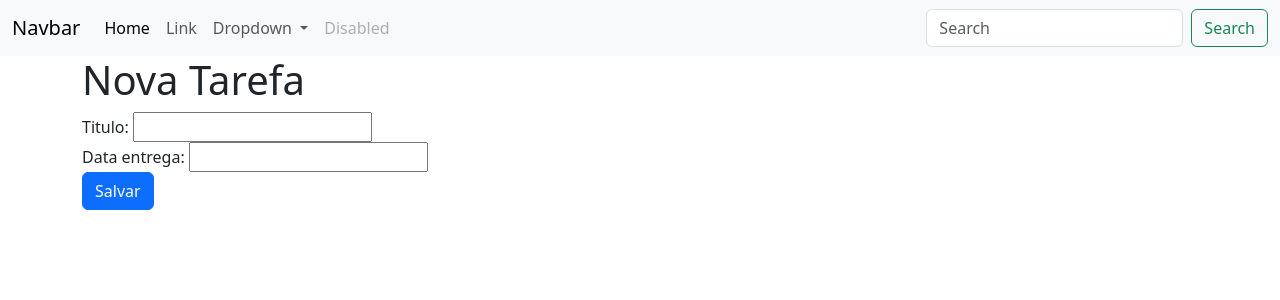
After one commit to TavaresItalo01/Projeto-DevWeb2, a Django app: page /create in a window 1280 px wide. The commit adds this page. Shown: the top 300 px of the page. Run offline with Django 5.2, Linux system fonts and the light colour scheme.

Commit message:
alterações na views.py e criação da tela de criação de nova tarefa

```diff
--- /dev/null
+++ b/gerenciador_tarefas/templates/gerenciador_tarefas/tarefa_form.html
@@ -0,0 +1,64 @@
+<!doctype html>
+<html lang="en">
+  <head>
+    <meta charset="utf-8">
+    <meta name="viewport" content="width=device-width, initial-scale=1">
+
+    <title>Crie uma nova Tarefa</title>
+
+    <link href="https://cdn.jsdelivr.net/npm/bootstrap@5.3.3/dist/css/bootstrap.min.css" rel="stylesheet" integrity="sha384-QWTKZyjpPEjISv5WaRU9OFeRpok6YctnYmDr5pNlyT2bRjXh0JMhjY6hW+ALEwIH" crossorigin="anonymous">
+  </head>
+  <body>
+
+    <nav class="navbar navbar-expand-lg bg-body-tertiary">
+        <div class="container-fluid">
+          <a class="navbar-brand" href="#">Navbar</a>
+          <button class="navbar-toggler" type="button" data-bs-toggle="collapse" data-bs-target="#navbarSupportedContent" aria-controls="navbarSupportedContent" aria-expanded="false" aria-label="Toggle navigation">
+            <span class="navbar-toggler-icon"></span>
+          </button>
+          <div class="collapse navbar-collapse" id="navbarSupportedContent">
+            <ul class="navbar-nav me-auto mb-2 mb-lg-0">
+              <li class="nav-item">
+                <a class="nav-link active" aria-current="page" href="#">Home</a>
+              </li>
+              <li class="nav-item">
+                <a class="nav-link" href="#">Link</a>
+              </li>
+              <li class="nav-item dropdown">
+                <a class="nav-link dropdown-toggle" href="#" role="button" data-bs-toggle="dropdown" aria-expanded="false">
+                  Dropdown
+                </a>
+                <ul class="dropdown-menu">
+                  <li><a class="dropdown-item" href="#">Action</a></li>
+                  <li><a class="dropdown-item" href="#">Another action</a></li>
+                  <li><hr class="dropdown-divider"></li>
+                  <li><a class="dropdown-item" href="#">Something else here</a></li>
+                </ul>
+              </li>
+              <li class="nav-item">
+                <a class="nav-link disabled" aria-disabled="true">Disabled</a>
+              </li>
+            </ul>
+            <form class="d-flex" role="search">
+              <input class="form-control me-2" type="search" placeholder="Search" aria-label="Search">
+              <button class="btn btn-outline-success" type="submit">Search</button>
+            </form>
+          </div>
+        </div>
+      </nav>
+
+      <main class="container">
+        <h1>Nova Tarefa</h1>
+
+        <form method="POST">
+            {% csrf_token %}
+
+            {{ form }}
+
+            <button type="submit" class="btn btn-primary">Salvar</button>
+      </main>
+
+    <script src="https://cdn.jsdelivr.net/npm/bootstrap@5.3.3/dist/js/bootstrap.bundle.min.js" integrity="sha384-YvpcrYf0tY3lHB60NNkmXc5s9fDVZLESaAA55NDzOxhy9GkcIdslK1eN7N6jIeHz" crossorigin="anonymous"></script>
+
+    </body>
+</html>
--- a/gerenciador_tarefas/templates/gerenciador_tarefas/lista_tarefas.html
+++ b/gerenciador_tarefas/templates/gerenciador_tarefas/tarefa_list.html
@@ -62,7 +62,7 @@
               </tr>
             </thead>
             <tbody>
-                {% for tarefa in tarefas %}
+                {% for tarefa in tarefa_list %}
                     <tr>
                         <th scope="row">{{ tarefa.pk }}</th>
                         <td>{{ tarefa.titulo }}</td>
@@ -77,6 +77,8 @@
                 {% endfor %}
             </tbody>
           </table>
+
+          <a href="{% url 'tarefa_form' %}" class="btn btn-primary">Nova tarefa</a>
       </main>
 
     <script src="https://cdn.jsdelivr.net/npm/bootstrap@5.3.3/dist/js/bootstrap.bundle.min.js" integrity="sha384-YvpcrYf0tY3lHB60NNkmXc5s9fDVZLESaAA55NDzOxhy9GkcIdslK1eN7N6jIeHz" crossorigin="anonymous"></script>
--- a/gerenciador_tarefas/views.py
+++ b/gerenciador_tarefas/views.py
@@ -1,6 +1,11 @@
-from django.shortcuts import render
 from .models import Tarefa
+from django.views.generic import CreateView, ListView
+from django.urls import reverse_lazy
 
-def lista_tarefas(request):
-    tarefas = Tarefa.objects.all()
-    return render(request, "gerenciador_tarefas/lista_tarefas.html", {"tarefas": tarefas})
+class TarefasListView(ListView) :
+    model = Tarefa
+
+class TarefaCreateView(CreateView) :
+    model = Tarefa
+    fields = ["titulo", "data_entrega"]
+    success_url = reverse_lazy("tarefa_lista")
--- a/setup/urls.py
+++ b/setup/urls.py
@@ -1,9 +1,10 @@
 from django.contrib import admin
 from django.urls import path
 
-from gerenciador_tarefas.views import lista_tarefas
+from gerenciador_tarefas.views import TarefasListView, TarefaCreateView
 
 urlpatterns = [
     path("admin/", admin.site.urls),
-    path("", lista_tarefas),
+    path("", TarefasListView.as_view(), name="tarefa_lista"),
+    path("create", TarefaCreateView.as_view(), name="tarefa_form")
 ]
```
Also changed, not shown: db.sqlite3.
